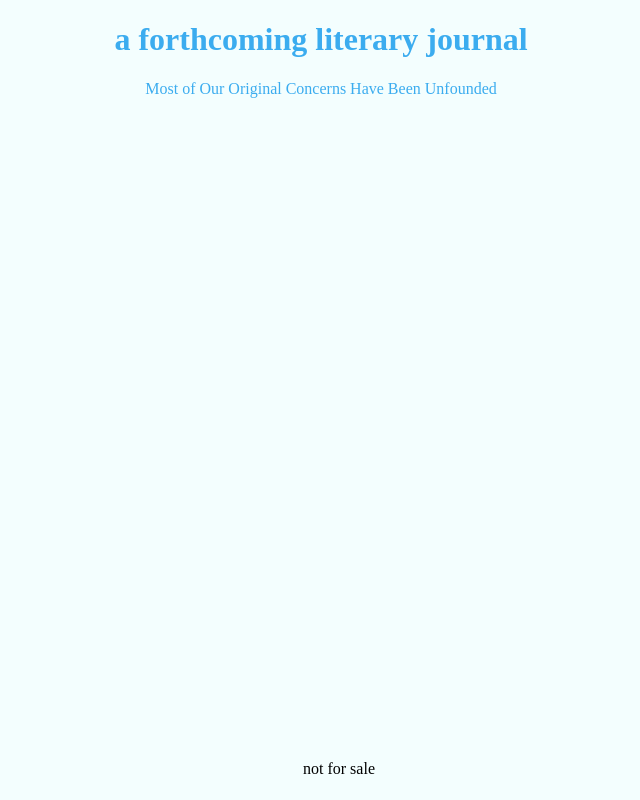
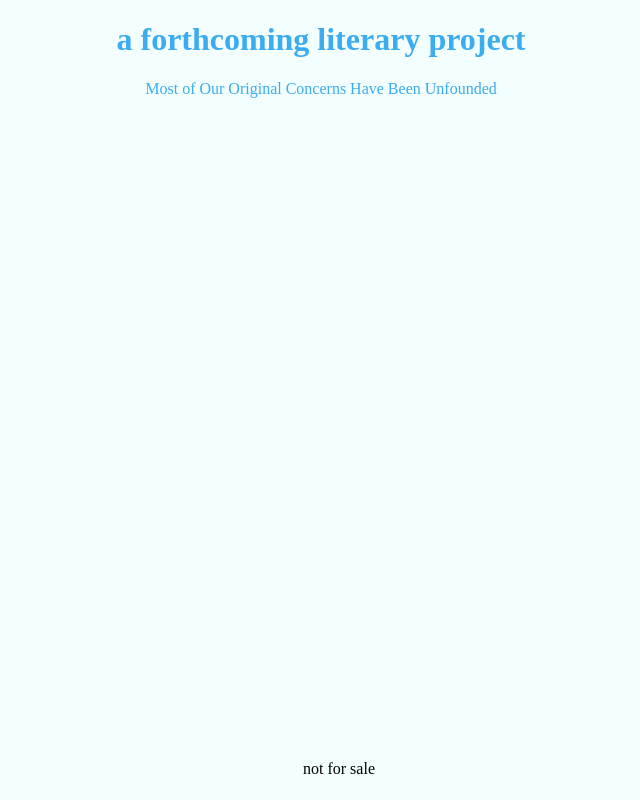
Before and after one commit to brilliantfiber/litmag, a plain HTML site: page index.html in a window 1280 px wide. Shown: the whole page, without its empty margins (319-959 px from the left). Drawn offline with Linux system fonts and the light colour scheme.

Commit message:
Update index.html

```diff
--- a/index.html
+++ b/index.html
@@ -14,7 +14,7 @@
     </style>
 <body>
 
-<h1 style="color: #3BACEF;" align="center">a forthcoming literary journal</h1>
+<h1 style="color: #3BACEF;" align="center">a forthcoming literary project</h1>
 <p style="color: #3BACEF;" align="center">Most of Our Original Concerns Have Been Unfounded</p>
 
 <body style="background-color: #F3FEFE;">
```
